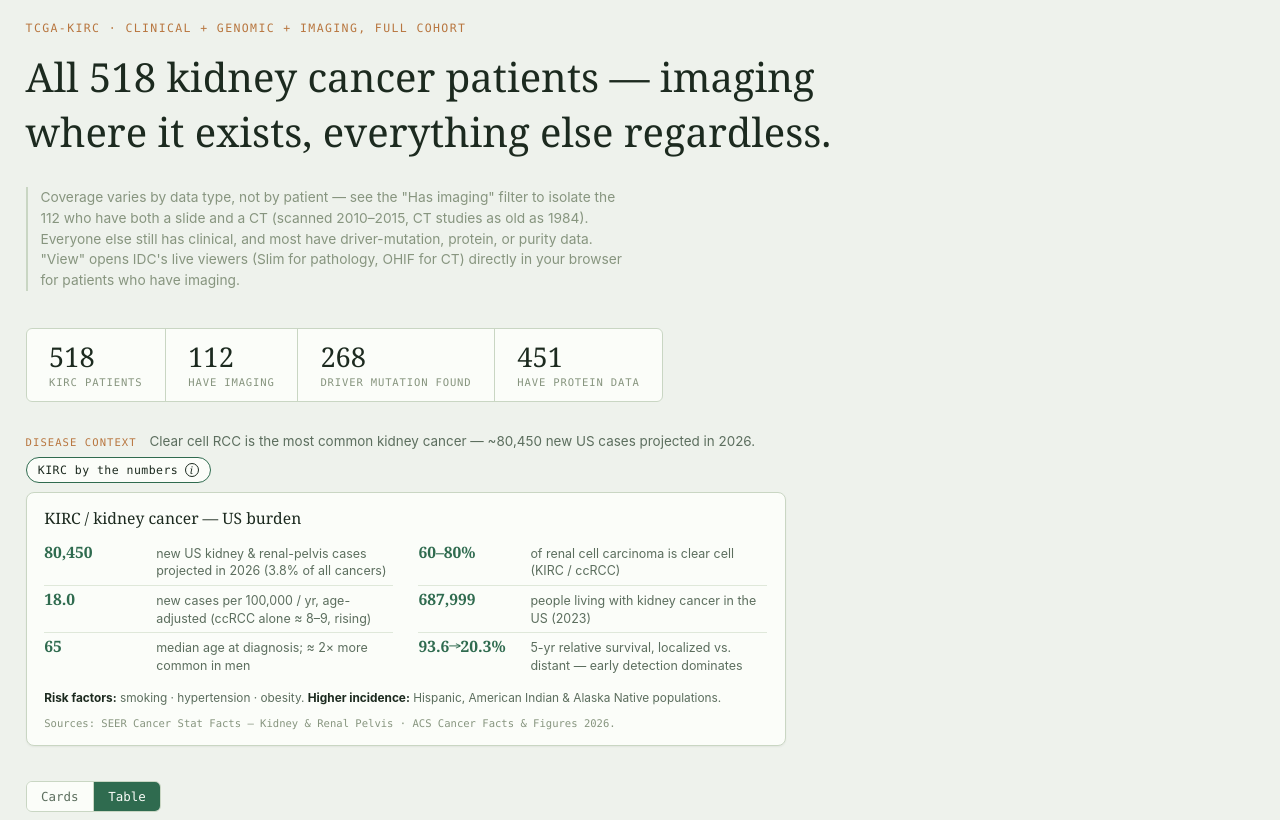
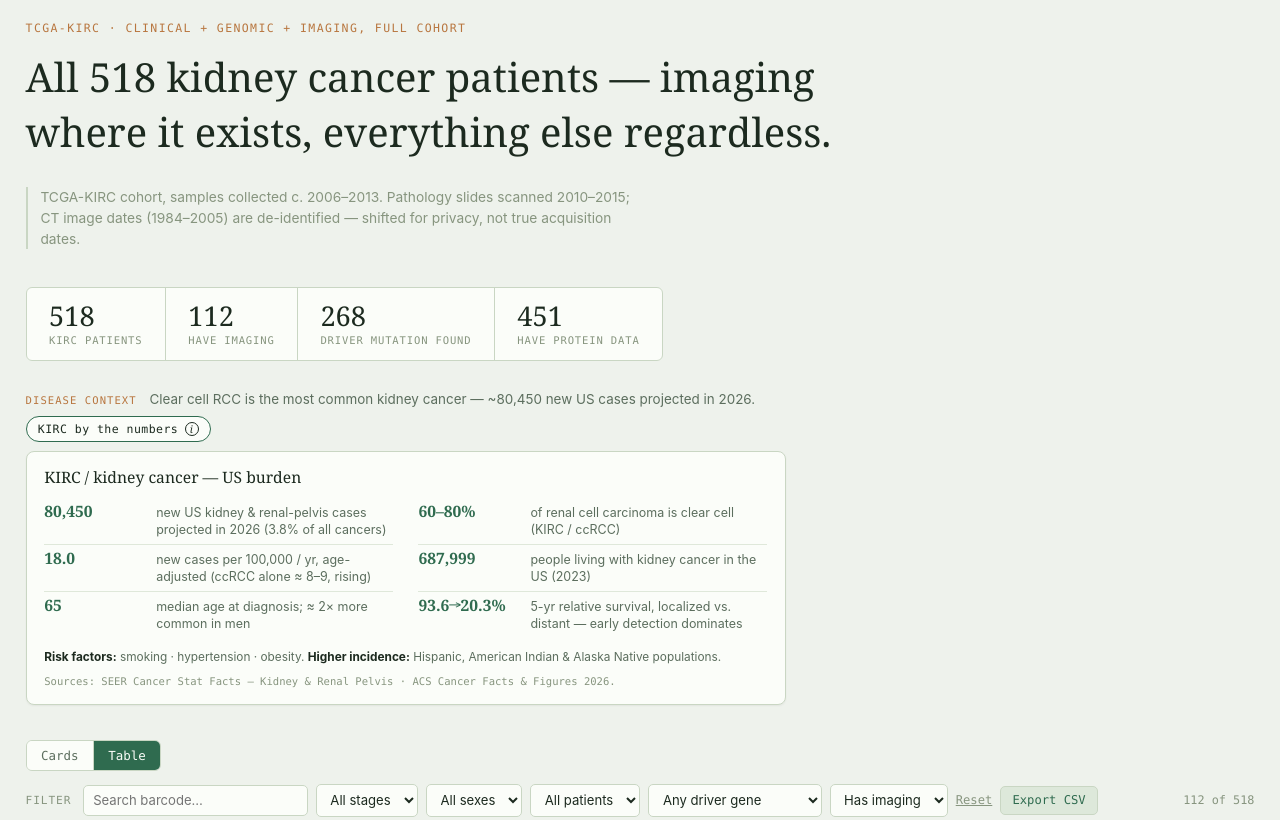
Before and after one commit to nitchakorn/clinicalxcraft-app, a plain HTML site: page web/kirc_ledger.html in a window 1280 px wide. Shown: the top 820 px of the page. Drawn offline with Linux system fonts and the light colour scheme.

Commit message:
Ledger: replace verbose coverage caveat with plain data-vintage facts
TCGA-KIRC collected c. 2006-2013; pathology slides scanned 2010-2015; CT image dates
(1984-2005) are de-identified/date-shifted, not true acquisition dates.

Co-Authored-By: Claude Opus 4.8 <noreply@anthropic.com>
Claude-Session: https://claude.ai/code/session_01M98nzuatgRdCKsZEMaf17K

```diff
--- a/web/kirc_ledger.html
+++ b/web/kirc_ledger.html
@@ -156,10 +156,8 @@
     <div class="eyebrow">TCGA-KIRC &middot; Clinical + genomic + imaging, full cohort</div>
     <h1>All 518 kidney cancer patients — imaging where it exists, everything else regardless.</h1>
     <p class="caveat">
-      Coverage varies by data type, not by patient — see the "Has imaging" filter to isolate the 112 who have
-      both a slide and a CT (scanned 2010&ndash;2015, CT studies as old as 1984). Everyone else still has
-      clinical, and most have driver-mutation, protein, or purity data. "View" opens IDC's live viewers (Slim
-      for pathology, OHIF for CT) directly in your browser for patients who have imaging.
+      TCGA-KIRC cohort, samples collected c. 2006&ndash;2013. Pathology slides scanned 2010&ndash;2015;
+      CT image dates (1984&ndash;2005) are de-identified — shifted for privacy, not true acquisition dates.
     </p>
     <div class="stats" id="stats"></div>
 
```
